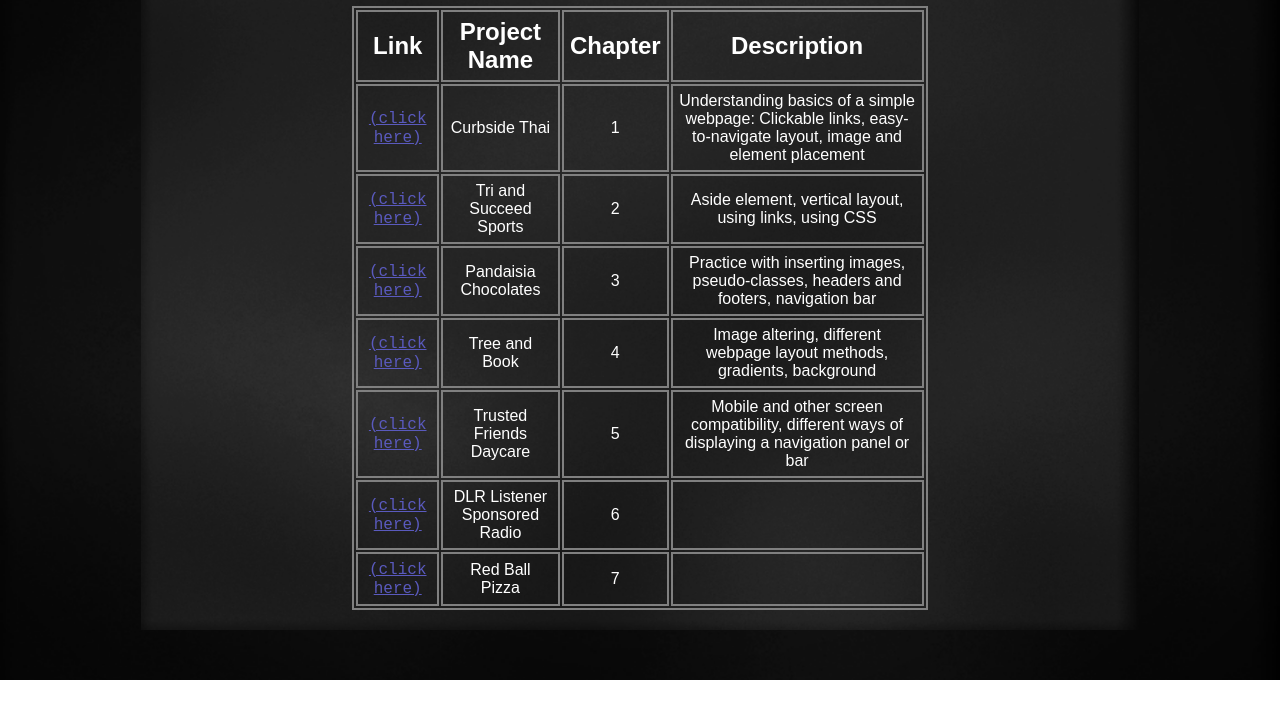
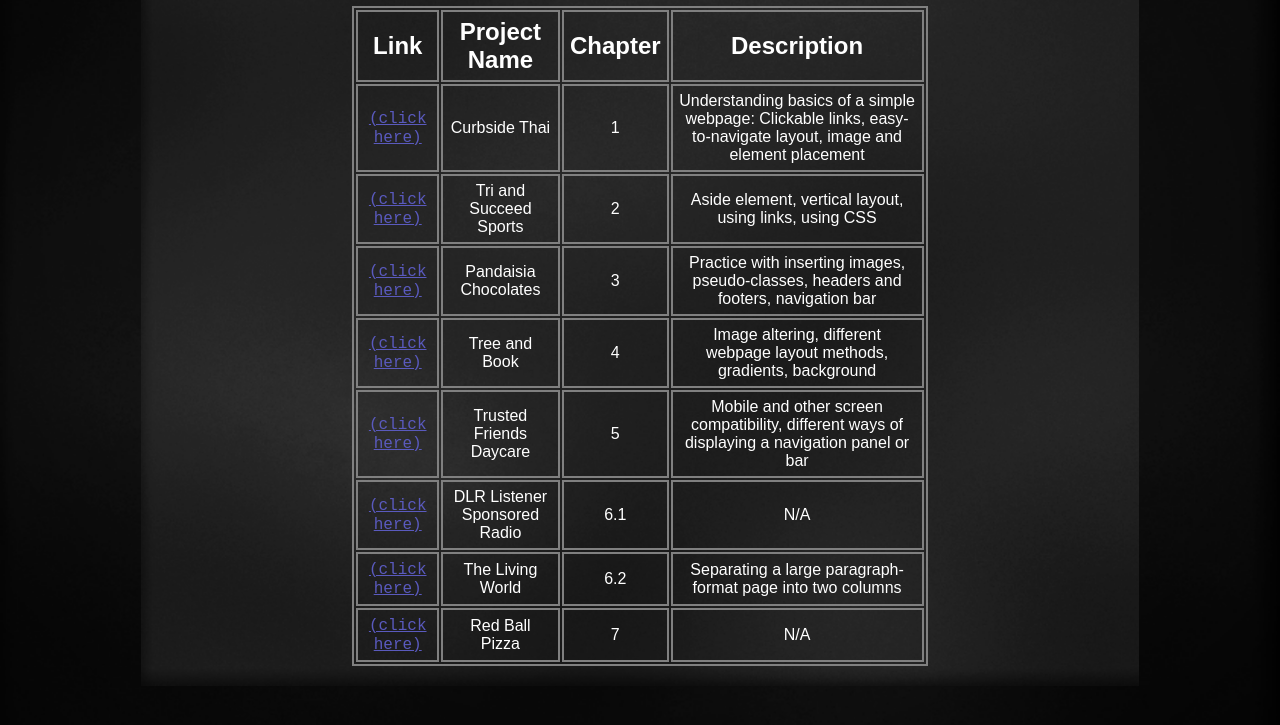
Before and after one commit to bnavarra/bnavarra.github.io, a plain HTML site: page projects.html in a window 1280 px wide. Shown: the part 289-1014 px from the top of the page. Before the commit the page ends 969 px from the top, so only its background shows below. Drawn offline with Linux system fonts and the light colour scheme.

Commit message:
Add files via upload

```diff
--- a/projects.html
+++ b/projects.html
@@ -67,14 +67,20 @@
                     <tr>
                         <td class="projectlink"><a href="tutorialch6/dlr_evenings.html">(click here)</a></td>
                         <td>DLR Listener Sponsored Radio</td>
-                        <td>6</td>
-                        <td></td>
+                        <td>6.1</td>
+                        <td>N/A</td>
+                    </tr>
+                    <tr>
+                        <td class="projectlink"><a href="tutorialch6/dlr_lw0414.html">(click here)</a></td>
+                        <td>The Living World</td>
+                        <td>6.2</td>
+                        <td>Separating a large paragraph-format page into two columns</td>
                     </tr>
                     <tr>
                         <td class="projectlink"><a href="tutorialch7/rb_survey.html">(click here)</a></td>
                         <td>Red Ball Pizza</td>
                         <td>7</td>
-                        <td></td>
+                        <td>N/A</td>
                     </tr>
                 </tbody>
             </table>
```
Also changed, not shown: tutorialch6/dlr_evenings.html (+1 -0 lines), tutorialch6/dlr_lw0414.html (+1 -0 lines).
